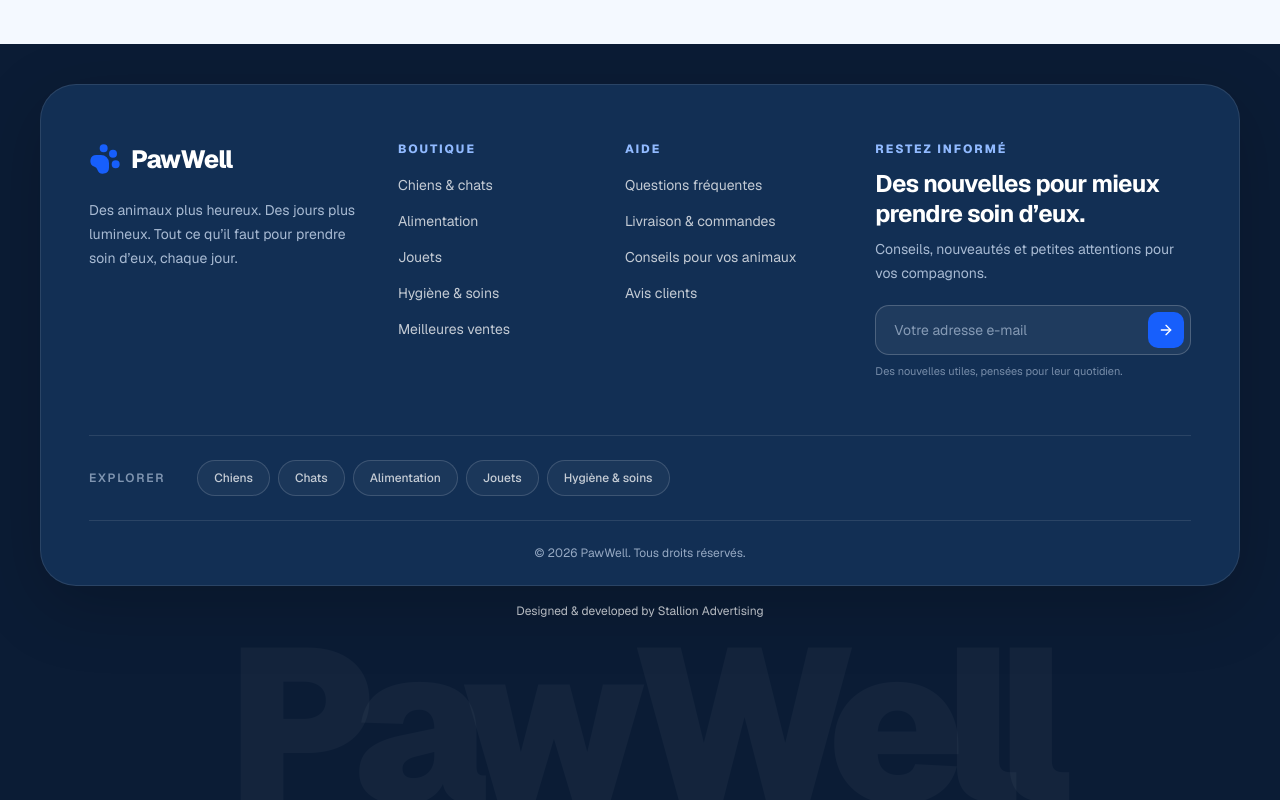
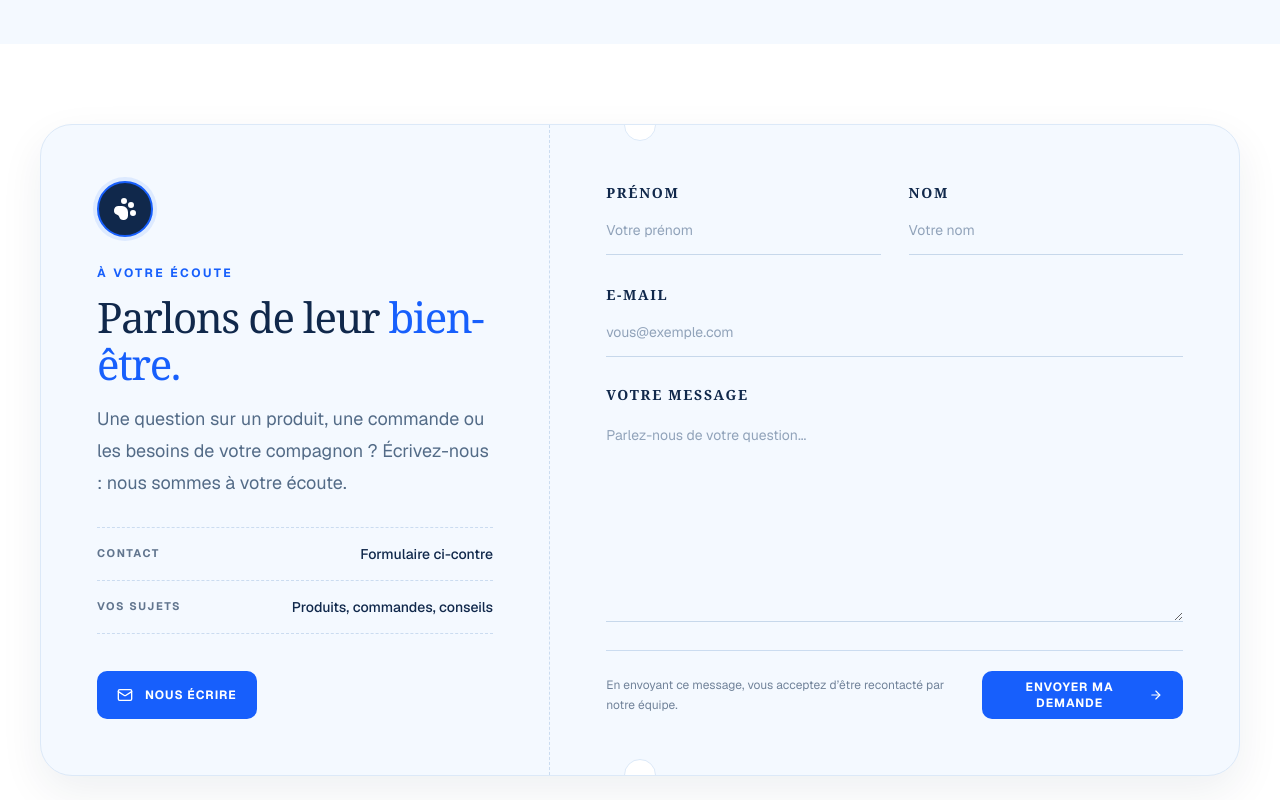
Before and after one commit to Hicham2115/Pet-Ecom, a Next.js app: page / in a window 1280 px wide. Shown: the part 3540-4340 px from the top of the page. Built offline with nearby package versions, Linux system fonts and the light colour scheme.

Commit message:
your message

```diff
--- a/app/page.tsx
+++ b/app/page.tsx
@@ -4,6 +4,7 @@ import { BestSellersSection } from "@/components/best-sellers-section";
 import { RepeatDeliverySection } from "@/components/repeat-delivery-section";
 import { ReviewsSection } from "@/components/reviews-section";
 import { FaqSection } from "@/components/faq-section";
+import { ContactSection } from "@/components/contact-section";
 
 export default function Home() {
   return (
@@ -14,6 +15,7 @@ export default function Home() {
       <RepeatDeliverySection />
       <ReviewsSection />
       <FaqSection />
+      <ContactSection />
     </main>
   );
 }
--- /dev/null
+++ b/components/contact-section.tsx
@@ -0,0 +1,146 @@
+import { ArrowRight, Mail, PawPrint } from "lucide-react";
+
+export function ContactSection() {
+  return (
+    <section
+      aria-labelledby="contact-title"
+      className="bg-white px-5 py-12 sm:px-8 sm:py-16 lg:px-10 lg:py-20"
+    >
+      <div className="relative mx-auto grid max-w-[1440px] overflow-hidden rounded-[28px] border border-[#dce9f8] bg-[#f4f9ff] shadow-[0_16px_44px_rgba(16,40,75,0.07)] sm:rounded-[32px] lg:grid-cols-[0.85fr_1.15fr]">
+        <span aria-hidden="true" className="absolute left-1/2 top-0 z-10 hidden size-8 -translate-x-1/2 -translate-y-1/2 rounded-full border border-[#dce9f8] bg-white lg:block" />
+        <span aria-hidden="true" className="absolute bottom-0 left-1/2 z-10 hidden size-8 -translate-x-1/2 translate-y-1/2 rounded-full border border-[#dce9f8] bg-white lg:block" />
+
+        <div className="flex flex-col border-b border-[#cbdcf0] p-6 sm:p-9 lg:min-h-[650px] lg:border-b-0 lg:border-r lg:border-dashed lg:p-12 xl:p-14">
+          <div className="flex size-14 items-center justify-center rounded-full border-2 border-[#175ffc] bg-[#10284b] text-white shadow-[0_0_0_4px_rgba(23,95,252,0.1)]">
+            <PawPrint aria-hidden="true" className="size-6 fill-white" />
+          </div>
+          <p className="mt-7 text-xs font-bold uppercase tracking-[0.2em] text-[#175ffc]">
+            À votre écoute
+          </p>
+          <h2
+            className="mt-3 max-w-lg font-serif text-[34px] leading-[1.12] tracking-[-0.035em] text-[#10284b] sm:text-[42px]"
+            id="contact-title"
+          >
+            Parlons de leur <span className="text-[#175ffc]">bien-être.</span>
+          </h2>
+          <p className="mt-4 max-w-md text-base leading-7 text-[#536b87] sm:text-lg sm:leading-8">
+            Une question sur un produit, une commande ou les besoins de votre compagnon ? Écrivez-nous : nous sommes à votre écoute.
+          </p>
+
+          <div className="mt-7 divide-y divide-dashed divide-[#cbdcf0] border-y border-dashed border-[#cbdcf0]">
+            <div className="flex flex-col gap-1 py-4 sm:flex-row sm:items-center sm:justify-between sm:gap-4">
+              <span className="text-[11px] font-bold uppercase tracking-[0.14em] text-[#61758e]">
+                Contact
+              </span>
+              <span className="text-sm font-medium text-[#10284b] sm:text-right">
+                Formulaire ci-contre
+              </span>
+            </div>
+            <div className="flex flex-col gap-1 py-4 sm:flex-row sm:items-center sm:justify-between sm:gap-4">
+              <span className="text-[11px] font-bold uppercase tracking-[0.14em] text-[#61758e]">
+                Vos sujets
+              </span>
+              <span className="text-sm font-medium text-[#10284b] sm:text-right">
+                Produits, commandes, conseils
+              </span>
+            </div>
+          </div>
+
+          <a
+            className="mt-7 inline-flex min-h-12 w-fit items-center gap-3 rounded-lg bg-[#175ffc] px-5 text-xs font-bold uppercase tracking-[0.08em] text-white transition-colors hover:bg-[#0f4fdb] focus-visible:outline-2 focus-visible:outline-offset-2 focus-visible:outline-[#175ffc] lg:mt-auto"
+            href="#contact-form"
+          >
+            <Mail aria-hidden="true" className="size-4" />
+            Nous écrire
+          </a>
+        </div>
+
+        <form
+          className="flex flex-col p-6 sm:p-9 lg:min-h-[650px] lg:p-12 xl:p-14"
+          id="contact-form"
+        >
+          <div className="grid gap-x-7 gap-y-6 sm:grid-cols-2 sm:gap-y-7 lg:flex-1 lg:grid-rows-[auto_auto_1fr]">
+            <div>
+              <label
+                className="font-serif text-sm font-bold uppercase tracking-[0.12em] text-[#10284b]"
+                htmlFor="contact-first-name"
+              >
+                Prénom
+              </label>
+              <input
+                autoComplete="given-name"
+                className="mt-2.5 min-h-10 w-full border-b border-[#c7d8eb] bg-transparent pb-2 text-sm text-[#10284b] outline-none placeholder:text-[#91a3ba] transition-colors focus:border-[#175ffc] focus-visible:ring-2 focus-visible:ring-blue-100"
+                id="contact-first-name"
+                name="firstName"
+                placeholder="Votre prénom"
+                required
+              />
+            </div>
+            <div>
+              <label
+                className="font-serif text-sm font-bold uppercase tracking-[0.12em] text-[#10284b]"
+                htmlFor="contact-last-name"
+              >
+                Nom
+              </label>
+              <input
+                autoComplete="family-name"
+                className="mt-2.5 min-h-10 w-full border-b border-[#c7d8eb] bg-transparent pb-2 text-sm text-[#10284b] outline-none placeholder:text-[#91a3ba] transition-colors focus:border-[#175ffc] focus-visible:ring-2 focus-visible:ring-blue-100"
+                id="contact-last-name"
+                name="lastName"
+                placeholder="Votre nom"
+                required
+              />
+            </div>
+            <div className="sm:col-span-2">
+              <label
+                className="font-serif text-sm font-bold uppercase tracking-[0.12em] text-[#10284b]"
+                htmlFor="contact-email"
+              >
+                E-mail
+              </label>
+              <input
+                autoComplete="email"
+                className="mt-2.5 min-h-10 w-full border-b border-[#c7d8eb] bg-transparent pb-2 text-sm text-[#10284b] outline-none placeholder:text-[#91a3ba] transition-colors focus:border-[#175ffc] focus-visible:ring-2 focus-visible:ring-blue-100"
+                id="contact-email"
+                name="email"
+                placeholder="vous@exemple.com"
+                required
+                type="email"
+              />
+            </div>
+            <div className="sm:col-span-2 lg:flex lg:min-h-0 lg:flex-col">
+              <label
+                className="font-serif text-sm font-bold uppercase tracking-[0.12em] text-[#10284b]"
+                htmlFor="contact-message"
+              >
+                Votre message
+              </label>
+              <textarea
+                className="mt-2.5 min-h-32 w-full resize-y border-b border-[#c7d8eb] bg-transparent py-2 text-sm leading-6 text-[#10284b] outline-none placeholder:text-[#91a3ba] transition-colors focus:border-[#175ffc] focus-visible:ring-2 focus-visible:ring-blue-100 sm:min-h-40 lg:flex-1"
+                id="contact-message"
+                name="message"
+                placeholder="Parlez-nous de votre question..."
+                required
+                rows={4}
+              />
+            </div>
+          </div>
+
+          <div className="mt-7 flex flex-col gap-5 border-t border-[#cbdcf0] pt-5 sm:flex-row sm:items-center sm:justify-between">
+            <p className="max-w-sm text-xs leading-5 text-[#71839a]">
+              En envoyant ce message, vous acceptez d’être recontacté par notre équipe.
+            </p>
+            <button
+              className="inline-flex min-h-12 w-full items-center justify-center gap-3 rounded-lg bg-[#175ffc] px-5 text-xs font-bold uppercase tracking-[0.08em] text-white transition-colors hover:bg-[#0f4fdb] focus-visible:outline-2 focus-visible:outline-offset-2 focus-visible:outline-[#175ffc] sm:w-auto"
+              type="button"
+            >
+              Envoyer ma demande
+              <ArrowRight aria-hidden="true" className="size-4" />
+            </button>
+          </div>
+        </form>
+      </div>
+    </section>
+  );
+}
--- a/components/faq-section.tsx
+++ b/components/faq-section.tsx
@@ -1,7 +1,6 @@
 import {
   ArrowRight,
   Dog,
-  Droplets,
   Bone,
   Headset,
   PawPrint,
--- a/layout/footer.tsx
+++ b/layout/footer.tsx
@@ -46,7 +46,7 @@ export function Footer() {
           <div>
             <Link
               aria-label="Accueil PawWell"
-              className="inline-flex items-center gap-2.5"
+              className="inline-flex items-center gap-2.5 transition-opacity duration-300 ease-in-out hover:opacity-80"
               href="/"
             >
               <PawPrint
@@ -72,7 +72,7 @@ export function Footer() {
                 {group.links.map(({ label, href }) => (
                   <li key={label}>
                     <Link
-                      className="text-sm text-white/75 transition-colors hover:text-white focus-visible:rounded-sm focus-visible:outline-2 focus-visible:outline-offset-4 focus-visible:outline-[#175ffc]"
+                      className="group relative inline-flex text-sm text-white/75 transition-[color,transform] duration-500 ease-in-out hover:translate-x-0.5 hover:text-white after:absolute after:-bottom-1 after:left-0 after:h-px after:w-0 after:bg-[#175ffc] after:transition-[width] after:duration-500 after:ease-in-out hover:after:w-full focus-visible:rounded-sm focus-visible:outline-2 focus-visible:outline-offset-4 focus-visible:outline-[#175ffc]"
                       href={href}
                     >
                       {label}
@@ -132,7 +132,7 @@ export function Footer() {
             {quickLinks.map(({ label, href }) => (
               <li key={label}>
                 <Link
-                  className="inline-flex min-h-9 items-center rounded-full border border-white/15 bg-white/[0.04] px-4 text-xs font-medium text-white/75 transition-colors hover:border-[#175ffc]/60 hover:bg-[#175ffc]/15 hover:text-white focus-visible:outline-2 focus-visible:outline-offset-2 focus-visible:outline-[#175ffc]"
+                  className="inline-flex min-h-9 items-center rounded-full border border-white/15 bg-white/[0.04] px-4 text-xs font-medium text-white/75 transition-[color,background-color,border-color,transform] duration-500 ease-in-out hover:-translate-y-0.5 hover:border-[#175ffc]/60 hover:bg-[#175ffc]/15 hover:text-white focus-visible:outline-2 focus-visible:outline-offset-2 focus-visible:outline-[#175ffc]"
                   href={href}
                 >
                   {label}
@@ -157,7 +157,7 @@ export function Footer() {
           href="https://www.stallionadvertising.ma/"
           target="_blank"
           rel="noopener noreferrer"
-          className="mb-20 underline decoration-transparent underline-offset-2 transition-colors duration-200 hover:text-white hover:decoration-white"
+          className="mb-20 underline decoration-transparent underline-offset-2 transition-colors duration-500 ease-in-out hover:text-white hover:decoration-white"
         >
           Stallion Advertising
         </a>
```
